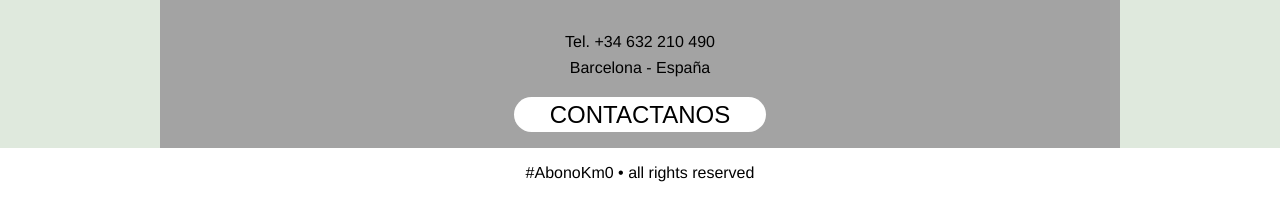
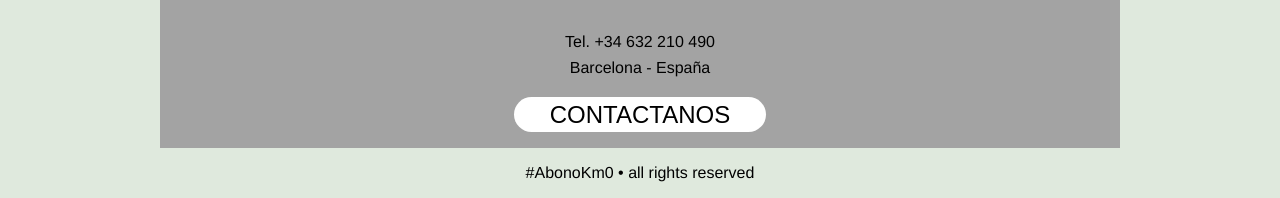
Before and after one commit to sillyzilly/AbonoKm0, a plain HTML site: page index.html in a window 1280 px wide. Shown: the part 1843-2041 px from the top of the page. Drawn offline with Linux system fonts and the light colour scheme.

Commit message:
Update global.css

```diff
--- a/styles/global.css
+++ b/styles/global.css
@@ -93,5 +93,5 @@ div.info {
 }
 #credits_rights {
   padding: 1em;
-  background: white;
+  background: #dfe9dd;
 }
```
